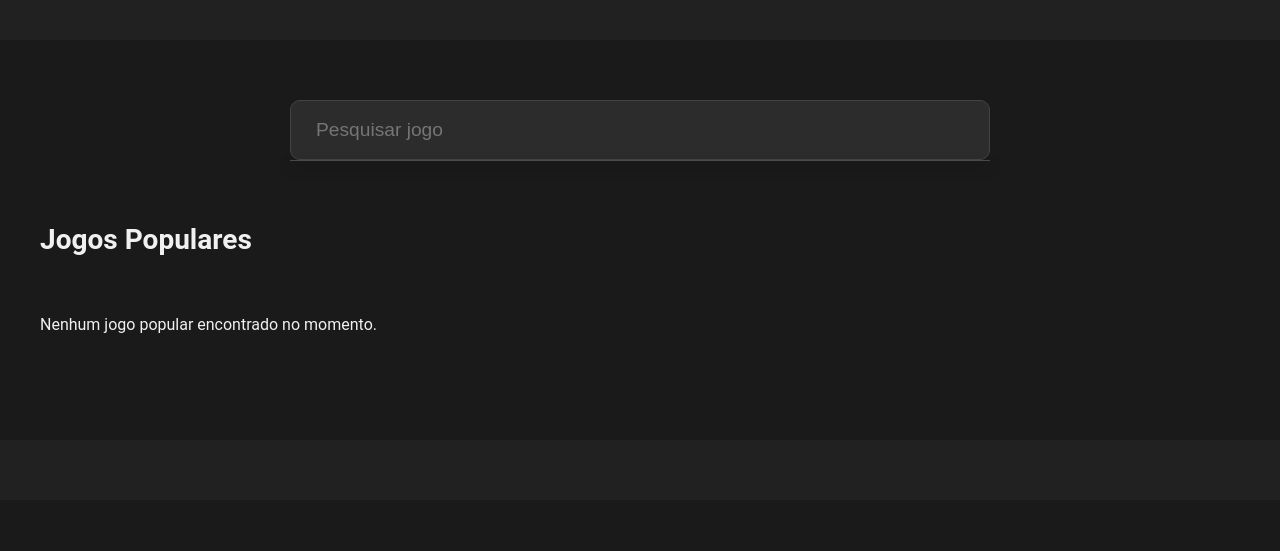
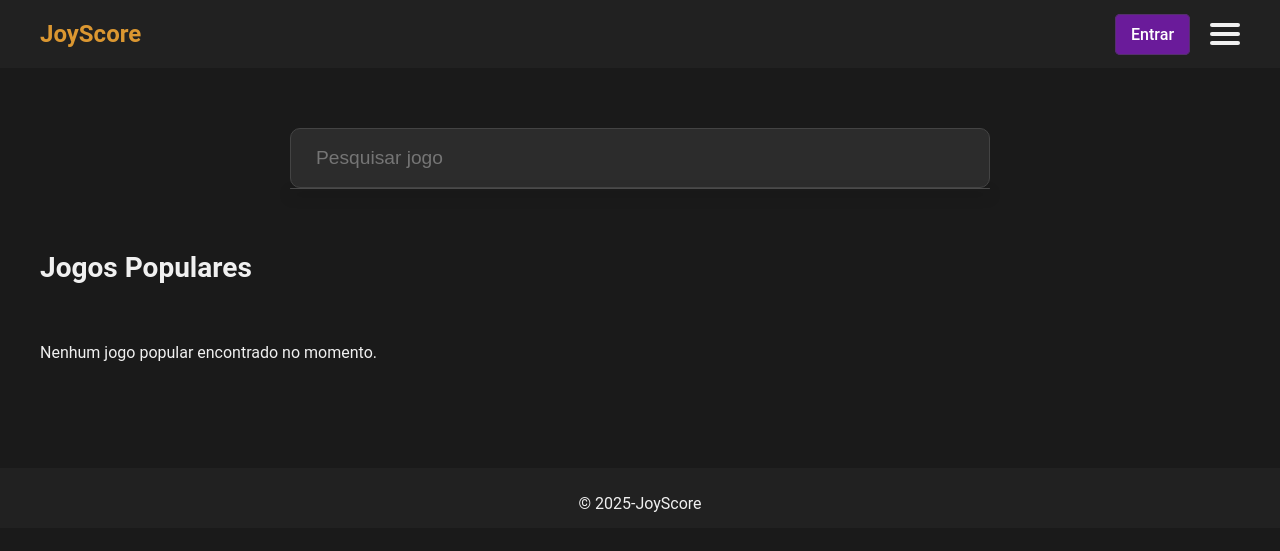
Before and after one commit to Lucascbayma/JoyScore, a Django app: page / in a window 1280 px wide. Shown: the top 551 px of the page. Run offline with Django 4.2, Linux system fonts and the light colour scheme; data that the repository does not hold is empty.

Commit message:
Atualização do header do base.html

```diff
--- a/jogos/static/jogos/css/style.css
+++ b/jogos/static/jogos/css/style.css
@@ -56,7 +56,33 @@ body {
     border-color: #8e24aa;
     transform: scale(1.05);
 }
+.menu {
+  display: none;
+  position: absolute;
+  top: 70px;
+  right: 40px;
+  background: #333;
+  padding: 15px;
+  border-radius: 5px;
+}
+.menu ul {
+  list-style: none;
+  margin: 0;
+  padding: 0;
+}
 
+.menu ul li {
+  margin: 12px 0;
+}
+
+.menu ul li a {
+  color: white;
+  text-decoration: none;
+  font-size: 16px;
+}
+#menu-toggle:checked + .hamburger + .menu {
+  display: block;
+}
 .main-content {
     max-width: 1200px;
     margin: 0 auto;
@@ -163,6 +189,27 @@ footer {
     margin-top: 20px;
 }
 
+.right-section {
+    justify-self: end;
+    display: flex;
+    align-items: center;
+    gap: 20px;
+}
+.hamburger {
+  cursor: pointer;
+  width: 30px;
+  height: 22px;
+  display: flex;
+  flex-direction: column;
+  justify-content: space-between;
+}
+
+.hamburger div {
+  background: #f0f0f0;
+  height: 4px;
+  border-radius: 2px;
+}
+
 .search-section{
     position: relative;
     max-width: 700px;
--- a/jogos/templates/base.html
+++ b/jogos/templates/base.html
@@ -10,7 +10,25 @@
 <body>
 
     <header class="header">
-        </header>
+        <div class="logo">JoyScore</div>
+        <div class="right-section">
+            <div class="auth-links">
+                <a href="login.html" class="btn-register">Entrar</a>
+            </div>
+            <input type="checkbox" id="menu-toggle" hidden>
+            <label for="menu-toggle" class="hamburger">
+                <div></div>
+                <div></div>
+                <div></div>
+            </label>
+            <nav class="menu">
+                <ul>
+                    <li><a href="site.html" target="_blank">Início</a></li>
+                    <li><a href="remove-game.html" target="_blank">Biblioteca</a></li>
+                </ul>
+            </nav>
+        </div>
+    </header>
 
     <main class="main-content">
         {% block content %}
@@ -18,7 +36,8 @@
     </main>
 
     <footer>
-      </footer>
+        <p>&copy; 2025-JoyScore</p>
+    </footer>
 
     {% block extra_scripts %}
     {% endblock %}
```
